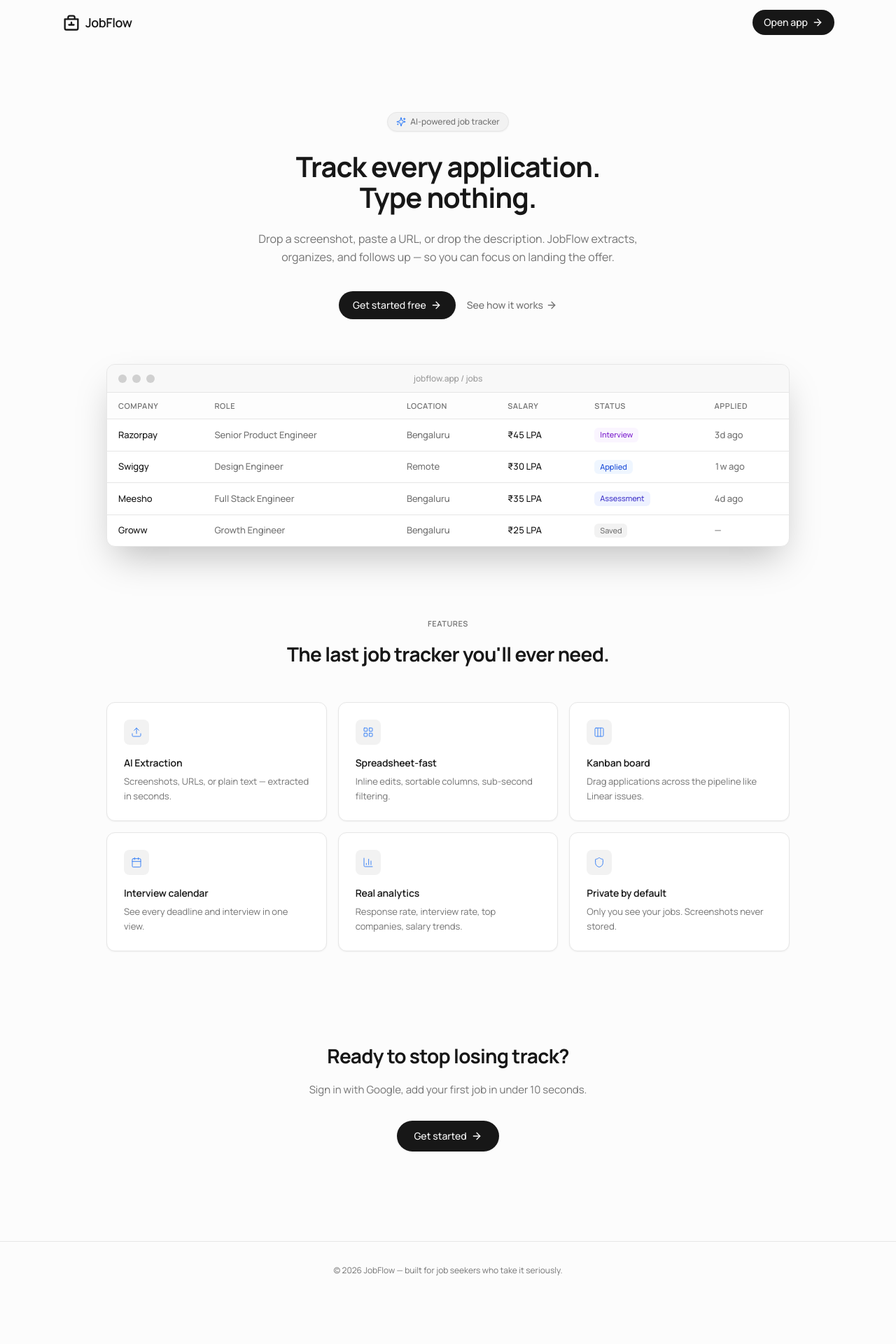
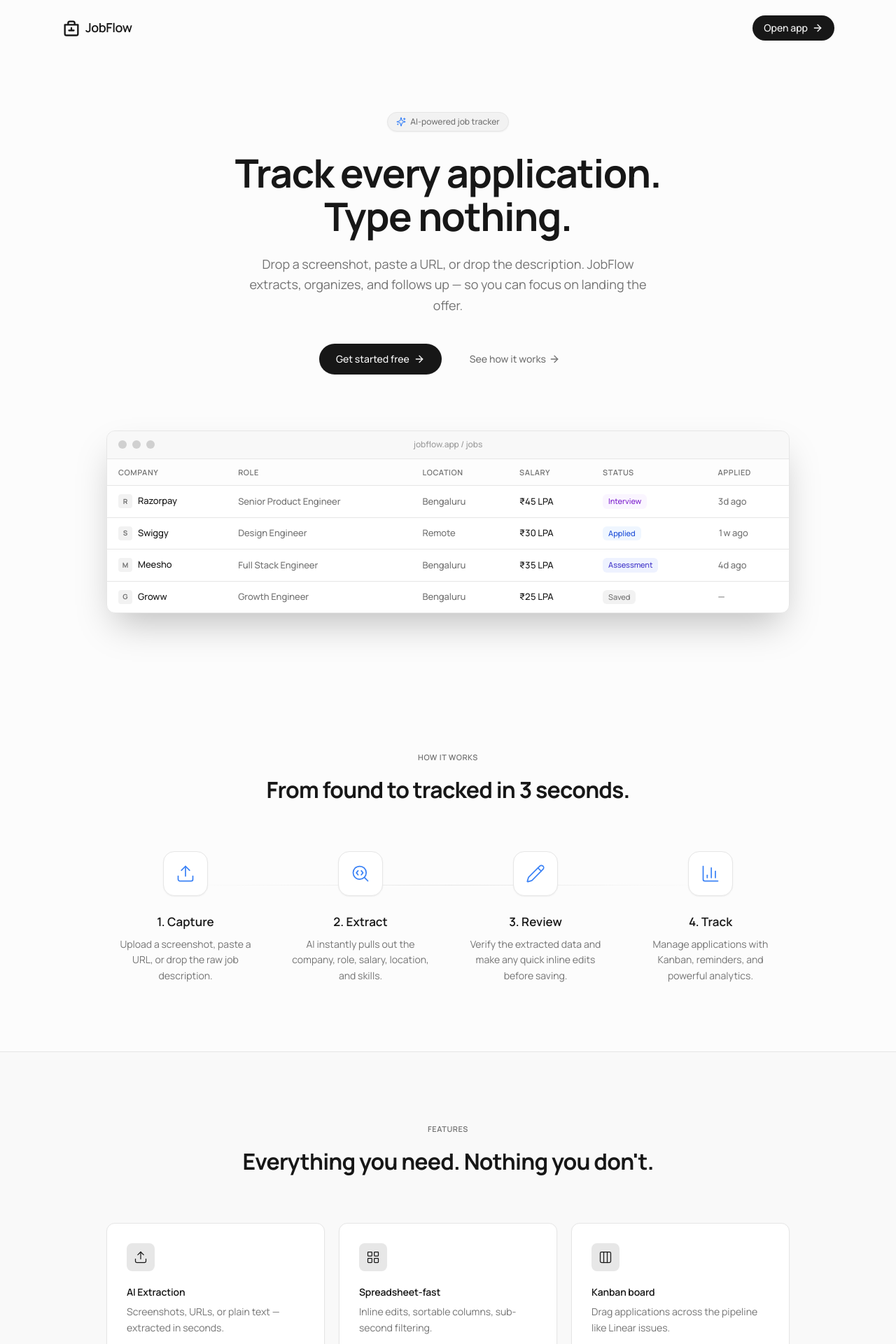
Before and after one commit to codewithabhiishek/Job-Flow, a React (Vite) app: page / in a window 1280 px wide. Shown: the top 1920 px of the page at 70% size. Before the commit the page ends 1856 px from the top, so only its background shows below. Built offline with nearby package versions, Linux system fonts and the light colour scheme; no server answers.

Commit message:
feat: Redesign Landing Page with Framer Motion, How It Works, and smart CTA flows

```diff
--- a/src/pages/Landing.jsx
+++ b/src/pages/Landing.jsx
@@ -1,4 +1,7 @@
-import { Link } from "react-router-dom";
+import { useState, useEffect } from "react";
+import { useNavigate } from "react-router-dom";
+import { motion } from "framer-motion";
+import { useAuth } from "@clerk/clerk-react";
 import {
   ArrowRight,
   Sparkles,
@@ -8,6 +11,8 @@ import {
   Calendar,
   BarChart3,
   Shield,
+  SearchCode,
+  Pencil,
 } from "lucide-react";
 import Logo from "@/components/Logo";
 import { STATUS_CONFIG } from "@/components/StatusBadge";
@@ -48,6 +53,29 @@ const PREVIEW_ROWS = [
   },
 ];
 
+const HOW_IT_WORKS = [
+  {
+    icon: Upload,
+    title: "1. Capture",
+    description: "Upload a screenshot, paste a URL, or drop the raw job description.",
+  },
+  {
+    icon: SearchCode,
+    title: "2. Extract",
+    description: "AI instantly pulls out the company, role, salary, location, and skills.",
+  },
+  {
+    icon: Pencil,
+    title: "3. Review",
+    description: "Verify the extracted data and make any quick inline edits before saving.",
+  },
+  {
+    icon: BarChart3,
+    title: "4. Track",
+    description: "Manage applications with Kanban, reminders, and powerful analytics.",
+  },
+];
+
 const FEATURES = [
   {
     icon: Upload,
@@ -81,52 +109,132 @@ const FEATURES = [
   },
 ];
 
+// Animation Variants
+const FADE_UP = {
+  hidden: { opacity: 0, y: 20 },
+  visible: { opacity: 1, y: 0, transition: { duration: 0.5, ease: "easeOut" } },
+};
+
+const STAGGER = {
+  hidden: { opacity: 0 },
+  visible: {
+    opacity: 1,
+    transition: { staggerChildren: 0.1 },
+  },
+};
+
 export default function Landing() {
+  const { isSignedIn, isLoaded } = useAuth();
+  const navigate = useNavigate();
+  const [scrolled, setScrolled] = useState(false);
+
+  useEffect(() => {
+    const handleScroll = () => setScrolled(window.scrollY > 20);
+    window.addEventListener("scroll", handleScroll);
+    return () => window.removeEventListener("scroll", handleScroll);
+  }, []);
+
+  const scrollToHowItWorks = (e) => {
+    e.preventDefault();
+    document.getElementById("how-it-works")?.scrollIntoView({ behavior: "smooth" });
+  };
+
+  const handlePrimaryCta = (e) => {
+    e.preventDefault();
+    if (!isLoaded) return;
+    if (isSignedIn) navigate("/dashboard");
+    else navigate("/register");
+  };
+
+  const handleOpenAppCta = (e) => {
+    e.preventDefault();
+    if (!isLoaded) return;
+    if (isSignedIn) navigate("/dashboard");
+    else navigate("/login");
+  };
+
   return (
-    <div className="min-h-screen bg-background text-foreground">
+    <div className="min-h-screen bg-background text-foreground overflow-x-hidden">
       {/* Nav */}
-      <nav className="max-w-6xl mx-auto px-6 h-16 flex items-center justify-between">
+      <motion.nav
+        initial={{ y: -20, opacity: 0 }}
+        animate={{ y: 0, opacity: 1 }}
+        transition={{ duration: 0.4, ease: "easeOut" }}
+        className={cn(
+          "fixed top-0 left-0 right-0 z-50 transition-all duration-300 border-b",
+          scrolled
+            ? "h-16 bg-background/80 backdrop-blur-md border-border shadow-sm"
+            : "h-20 bg-transparent border-transparent"
+        )}
+      >
+        <div className="max-w-6xl mx-auto px-6 h-full flex items-center justify-between">
           <Logo size="lg" />
-        <Link
-          to="/dashboard"
+          <motion.button
+            whileHover={{ scale: 1.02 }}
+            whileTap={{ scale: 0.98 }}
+            onClick={handleOpenAppCta}
             className="inline-flex items-center gap-1.5 px-4 py-2 rounded-full bg-primary text-primary-foreground text-sm font-medium hover:opacity-90 transition-opacity"
           >
             Open app <ArrowRight className="w-4 h-4" />
-        </Link>
-      </nav>
+          </motion.button>
+        </div>
+      </motion.nav>
 
       {/* Hero */}
-      <section className="max-w-3xl mx-auto px-6 pt-24 pb-16 text-center">
-        <div className="inline-flex items-center gap-1.5 px-3 py-1 rounded-full bg-muted border border-border text-[12px] font-medium text-muted-foreground mb-7 shadow-sm">
+      <section className="relative max-w-3xl mx-auto px-6 pt-40 pb-20 text-center">
+        <motion.div
+          variants={STAGGER}
+          initial="hidden"
+          animate="visible"
+          className="flex flex-col items-center"
+        >
+          <motion.div variants={FADE_UP} className="inline-flex items-center gap-1.5 px-3 py-1 rounded-full bg-muted border border-border text-[12px] font-medium text-muted-foreground mb-7 shadow-sm">
             <Sparkles className="w-3.5 h-3.5 text-chart-1" />
             AI-powered job tracker
-        </div>
-        <h1 className="text-[40px] leading-[1.1] font-bold text-foreground mb-6 tracking-tight">
+          </motion.div>
+
+          <motion.h1 variants={FADE_UP} className="text-[44px] sm:text-[56px] leading-[1.1] font-bold text-foreground mb-6 tracking-tight">
             Track every application.<br />Type nothing.
-        </h1>
-        <p className="text-muted-foreground text-[16px] max-w-xl mx-auto mb-9 leading-relaxed">
+          </motion.h1>
+
+          <motion.p variants={FADE_UP} className="text-muted-foreground text-[16px] sm:text-[18px] max-w-xl mx-auto mb-10 leading-relaxed">
             Drop a screenshot, paste a URL, or drop the description. JobFlow
             extracts, organizes, and follows up — so you can focus on landing the offer.
-        </p>
-        <div className="flex items-center justify-center gap-4">
-          <Link
-            to="/register"
-            className="inline-flex items-center gap-1.5 px-5 py-2.5 rounded-full bg-primary text-primary-foreground text-sm font-medium hover:opacity-90 transition-opacity shadow-sm"
+          </motion.p>
+
+          <motion.div variants={FADE_UP} className="flex flex-col sm:flex-row items-center justify-center gap-4 w-full sm:w-auto">
+            <motion.button
+              whileHover={{ scale: 1.02 }}
+              whileTap={{ scale: 0.98 }}
+              onClick={handlePrimaryCta}
+              className="w-full sm:w-auto inline-flex items-center justify-center gap-1.5 px-6 py-3 rounded-full bg-primary text-primary-foreground text-sm font-medium hover:opacity-90 transition-opacity shadow-sm"
             >
               Get started free <ArrowRight className="w-4 h-4" />
-          </Link>
-          <Link
-            to="/dashboard"
-            className="inline-flex items-center gap-1 text-sm font-medium text-muted-foreground hover:text-foreground transition-colors"
+            </motion.button>
+            <motion.button
+              whileHover={{ scale: 1.02 }}
+              whileTap={{ scale: 0.98 }}
+              onClick={scrollToHowItWorks}
+              className="w-full sm:w-auto inline-flex items-center justify-center gap-1 text-sm font-medium text-muted-foreground hover:text-foreground transition-colors py-3 px-6"
             >
               See how it works <ArrowRight className="w-4 h-4" />
-          </Link>
-        </div>
+            </motion.button>
+          </motion.div>
+        </motion.div>
       </section>
 
       {/* Table Preview */}
-      <section className="max-w-5xl mx-auto px-6 pb-24">
-        <div className="rounded-xl border border-border overflow-hidden bg-card shadow-2xl dark:shadow-black/50">
+      <section className="relative max-w-5xl mx-auto px-6 pb-24">
+        <motion.div
+          initial={{ opacity: 0, y: 40 }}
+          animate={{ opacity: 1, y: 0 }}
+          transition={{ duration: 0.8, delay: 0.4, ease: "easeOut" }}
+        >
+          <motion.div
+            animate={{ y: [0, -8, 0] }}
+            transition={{ repeat: Infinity, duration: 6, ease: "easeInOut" }}
+            className="rounded-xl border border-border overflow-hidden bg-card shadow-2xl dark:shadow-black/50"
+          >
             {/* Window bar */}
             <div className="h-10 flex items-center px-4 border-b border-border bg-muted/50 relative">
               <div className="flex gap-2">
@@ -153,12 +261,17 @@ export default function Landing() {
                 <tbody className="divide-y divide-border">
                   {PREVIEW_ROWS.map((row, i) => (
                     <tr key={i} className="hover:bg-muted/30 transition-colors">
-                    <td className="px-4 py-3 font-medium text-foreground">{row.company}</td>
+                      <td className="px-4 py-3 font-medium text-foreground flex items-center gap-2">
+                        <div className="w-5 h-5 rounded-sm bg-muted flex items-center justify-center text-[10px] font-bold text-muted-foreground">
+                          {row.company.charAt(0)}
+                        </div>
+                        {row.company}
+                      </td>
                       <td className="px-4 py-3 text-muted-foreground">{row.role}</td>
                       <td className="px-4 py-3 text-muted-foreground">{row.location}</td>
                       <td className="px-4 py-3 text-foreground tnum">{row.salary}</td>
                       <td className="px-4 py-3">
-                      <span className={cn("inline-block px-2 py-0.5 rounded-md text-[11px] font-medium", STATUS_CONFIG[row.status]?.className)}>
+                        <span className={cn("inline-flex items-center px-2 py-0.5 rounded-md text-[11px] font-medium", STATUS_CONFIG[row.status]?.className)}>
                           {STATUS_CONFIG[row.status]?.label}
                         </span>
                       </td>
@@ -168,57 +281,125 @@ export default function Landing() {
                 </tbody>
               </table>
             </div>
-        </div>
+          </motion.div>
+        </motion.div>
       </section>
 
-      {/* Features */}
-      <section className="max-w-5xl mx-auto px-6 pb-32">
-        <div className="text-center mb-12">
-          <span className="type-label">Features</span>
-          <h2 className="text-[28px] font-bold tracking-tight text-foreground mt-3">
-            The last job tracker you'll ever need.
-          </h2>
+      {/* How It Works */}
+      <section id="how-it-works" className="max-w-5xl mx-auto px-6 py-24 scroll-mt-20">
+        <motion.div
+          initial="hidden"
+          whileInView="visible"
+          viewport={{ once: true, margin: "-100px" }}
+          variants={STAGGER}
+          className="text-center mb-16"
+        >
+          <motion.span variants={FADE_UP} className="type-label">How it works</motion.span>
+          <motion.h2 variants={FADE_UP} className="text-[32px] font-bold tracking-tight text-foreground mt-3">
+            From found to tracked in 3 seconds.
+          </motion.h2>
+        </motion.div>
+
+        <div className="grid grid-cols-1 sm:grid-cols-2 lg:grid-cols-4 gap-6 relative">
+          <div className="hidden lg:block absolute top-12 left-[12%] right-[12%] h-[1px] bg-gradient-to-r from-transparent via-border to-transparent" />
+
+          {HOW_IT_WORKS.map((step, i) => {
+            const Icon = step.icon;
+            return (
+              <motion.div
+                key={i}
+                initial={{ opacity: 0, y: 20 }}
+                whileInView={{ opacity: 1, y: 0 }}
+                viewport={{ once: true, margin: "-50px" }}
+                transition={{ duration: 0.5, delay: i * 0.1 }}
+                className="relative flex flex-col items-center text-center group"
+              >
+                <div className="w-16 h-16 rounded-2xl bg-card border border-border shadow-sm flex items-center justify-center mb-6 relative z-10 group-hover:-translate-y-1 transition-transform duration-300">
+                  <Icon className="w-7 h-7 text-chart-1" strokeWidth={1.5} />
                 </div>
-        <div className="grid grid-cols-1 md:grid-cols-2 lg:grid-cols-3 gap-4">
-          {FEATURES.map((f, i) => {
-            const Icon = f.icon;
-            return (
-              <div
-                key={i}
-                className="rounded-xl border border-border bg-card p-6 shadow-sm hover:shadow-card-hover dark:hover:shadow-card-dark-hover transition-all duration-200"
-              >
-                <div className="w-9 h-9 rounded-lg bg-muted flex items-center justify-center mb-4">
-                  <Icon className="w-4 h-4 text-chart-1" strokeWidth={1.5} />
-                </div>
-                <h3 className="type-card-title text-foreground mb-1.5">{f.title}</h3>
-                <p className="text-[13px] text-muted-foreground leading-relaxed">{f.body}</p>
-              </div>
+                <h3 className="text-[17px] font-semibold text-foreground mb-2">{step.title}</h3>
+                <p className="text-[14px] text-muted-foreground leading-relaxed px-2">{step.description}</p>
+              </motion.div>
             );
           })}
         </div>
       </section>
 
+      {/* Features/Trust */}
+      <section className="bg-muted/30 border-y border-border py-24">
+        <div className="max-w-5xl mx-auto px-6">
+          <motion.div
+            initial="hidden"
+            whileInView="visible"
+            viewport={{ once: true, margin: "-100px" }}
+            variants={STAGGER}
+            className="text-center mb-16"
+          >
+            <motion.span variants={FADE_UP} className="type-label">Features</motion.span>
+            <motion.h2 variants={FADE_UP} className="text-[32px] font-bold tracking-tight text-foreground mt-3">
+              Everything you need. Nothing you don't.
+            </motion.h2>
+          </motion.div>
+
+          <div className="grid grid-cols-1 md:grid-cols-2 lg:grid-cols-3 gap-5">
+            {FEATURES.map((f, i) => {
+              const Icon = f.icon;
+              return (
+                <motion.div
+                  key={i}
+                  initial={{ opacity: 0, y: 20 }}
+                  whileInView={{ opacity: 1, y: 0 }}
+                  viewport={{ once: true, margin: "-50px" }}
+                  transition={{ duration: 0.5, delay: i * 0.05 }}
+                  whileHover={{ y: -4 }}
+                  className="rounded-xl border border-border bg-card p-7 shadow-sm hover:shadow-card-hover dark:hover:shadow-card-dark-hover transition-shadow duration-300"
+                >
+                  <div className="w-10 h-10 rounded-lg bg-primary/10 flex items-center justify-center mb-5">
+                    <Icon className="w-5 h-5 text-primary" strokeWidth={1.5} />
+                  </div>
+                  <h3 className="type-card-title text-foreground mb-2">{f.title}</h3>
+                  <p className="text-[14px] text-muted-foreground leading-relaxed">{f.body}</p>
+                </motion.div>
+              );
+            })}
+          </div>
+        </div>
+      </section>
+
       {/* CTA */}
-      <section className="max-w-2xl mx-auto px-6 pb-32 text-center">
-        <h2 className="text-[28px] font-bold tracking-tight text-foreground mb-4">
+      <section className="max-w-2xl mx-auto px-6 py-32 text-center">
+        <motion.div
+          initial="hidden"
+          whileInView="visible"
+          viewport={{ once: true, margin: "-100px" }}
+          variants={STAGGER}
+        >
+          <motion.h2 variants={FADE_UP} className="text-[36px] font-bold tracking-tight text-foreground mb-4">
             Ready to stop losing track?
-        </h2>
-        <p className="text-muted-foreground mb-8 text-[15px] leading-relaxed">
-          Sign in with Google, add your first job in under 10 seconds.
-        </p>
-        <Link
-          to="/register"
-          className="inline-flex items-center gap-1.5 px-6 py-3 rounded-full bg-primary text-primary-foreground text-sm font-medium hover:opacity-90 transition-opacity shadow-sm"
+          </motion.h2>
+          <motion.p variants={FADE_UP} className="text-muted-foreground mb-8 text-[16px] leading-relaxed">
+            Create an account, drop your first job in under 10 seconds.
+          </motion.p>
+          <motion.button
+            variants={FADE_UP}
+            whileHover={{ scale: 1.02 }}
+            whileTap={{ scale: 0.98 }}
+            onClick={handlePrimaryCta}
+            className="inline-flex items-center justify-center gap-1.5 px-8 py-4 rounded-full bg-primary text-primary-foreground text-[15px] font-medium hover:opacity-90 transition-opacity shadow-sm"
           >
-          Get started <ArrowRight className="w-4 h-4" />
-        </Link>
+            Get started now <ArrowRight className="w-4 h-4" />
+          </motion.button>
+        </motion.div>
       </section>
 
       {/* Footer */}
-      <footer className="border-t border-border py-8">
-        <p className="text-center text-[12px] text-muted-foreground">
+      <footer className="border-t border-border py-10">
+        <div className="max-w-6xl mx-auto px-6 flex flex-col sm:flex-row items-center justify-between gap-4">
+          <Logo size="sm" />
+          <p className="text-center sm:text-right text-[13px] text-muted-foreground">
             © 2026 JobFlow — built for job seekers who take it seriously.
           </p>
+        </div>
       </footer>
     </div>
   );
```
Lines whose indentation alone changed are shown as unchanged.
